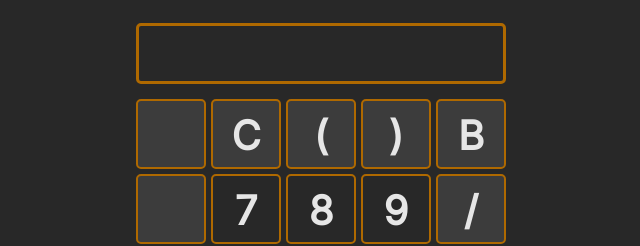
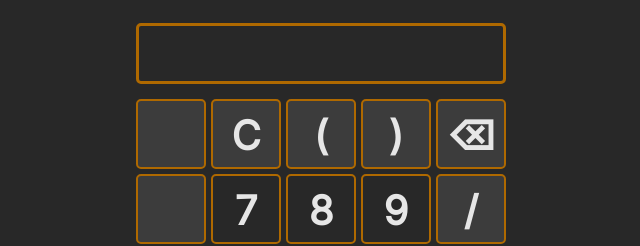
Before and after one commit to AbbeVass/Abbe-Johannes-calculator, a plain HTML site: page index.html in a window 1280 px wide. Shown: the top 246 px of the page, 319-959 px from the left. Drawn offline with Linux system fonts and the light colour scheme.

Commit message:
Added backspace symbol

```diff
--- a/index.html
+++ b/index.html
@@ -22,7 +22,7 @@
             <button class="calculator-btn" id = "btnEscape" onclick = "Clear()">C</button>
             <button class="calculator-btn" id = "btn(" onclick="AddNumber('&#40;')">&#40;</button>
             <button class="calculator-btn" id = "btn)" onclick="AddNumber('&#41;')">&#41;</button>
-            <button class="calculator-btn" id = "btnBackspace" onclick = "Backspace()">B</button>
+            <button class="calculator-btn" id = "btnBackspace" onclick = "Backspace()">&#9003;</button>
             <button class="calculator-btn"></button>
             <button class="calculator-btn number-btn" id = "btn7" onclick = "AddNumber(7)">7</button>
             <button class="calculator-btn number-btn" id = "btn8" onclick = "AddNumber(8)">8</button>
```
